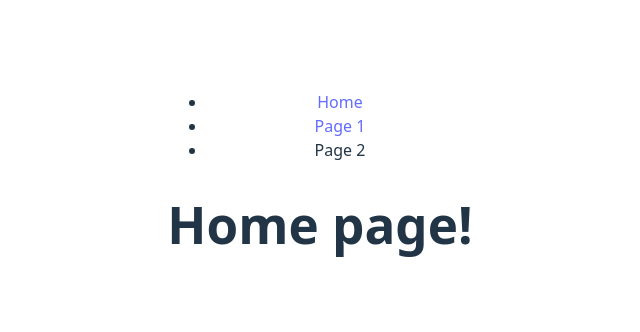
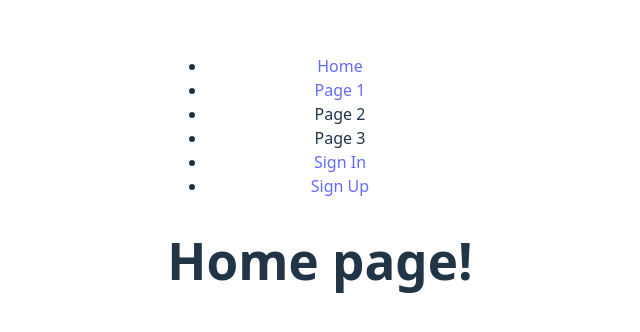
Before and after one commit to david-millett/glog-frontend-ts, a React (Vite) app: page / in a window 1280 px wide. Shown: the part 220-552 px from the top of the page, without its empty margins (320-960 px from the left). Built offline with nearby package versions, Linux system fonts and the light colour scheme.

Commit message:
created user state, created a type for this, successfully passed this down as props to NavBar

```diff
--- a/src/App.tsx
+++ b/src/App.tsx
@@ -1,17 +1,29 @@
-// import { useState } from 'react'
+import { useState } from 'react'
 import { Route, Routes } from 'react-router-dom'
+
+// Styles
 import './App.css'
 
-// * Components
+// Components
 import NavBar from './components/NavBar/NavBar'
 
-// * Pages
+// Pages
 
+
+// Types
+export type User = {
+  name: string
+  token: string
+}
+
+// App
 function App() {
+
+  const [user, setUser] = useState<User | null>(null)
 
   return (
     <>
-    <NavBar />
+    <NavBar user={user} setUser={setUser} />
     <Routes>
       <Route path='/' element={<h1>Home page!</h1>} />
       <Route path='/test' element={<h1>test</h1>} />
--- a/src/components/NavBar/NavBar.tsx
+++ b/src/components/NavBar/NavBar.tsx
@@ -1,16 +1,35 @@
 import { Link } from "react-router-dom"
 
-const NavBar = () => {
+// Types
+import type { Dispatch, SetStateAction } from "react"
+import type { User } from "../../App"
+
+type NavBarProps = {
+    user: User | null
+    setUser: Dispatch<SetStateAction<User | null>>
+}
+
+// Component
+const NavBar = ({ user, setUser }: NavBarProps) => {
+
+    // Logs the user out
+    const handleSignOut = () => setUser(null)
+
     return (
         <nav>
             <ul>
-                <li>
-                    <Link to='/'>Home</Link>
-                </li>
-                <li>
-                    <Link to='/test'>Page 1</Link>
-                </li>
+                <li><Link to='/'>Home</Link></li>
+                <li><Link to='/test'>Page 1</Link></li>
                 <li>Page 2</li>
+                <li>Page 3</li>
+                { user ?
+                    <li><Link to='/' onClick={handleSignOut}>Sign Out</Link></li>
+                    :
+                    <>
+                        <li><Link to='/'>Sign In</Link></li>
+                        <li><Link to='/'>Sign Up</Link></li>
+                    </>
+                }
             </ul>
         </nav>
     )
```
Also changed, not shown: 1 other file (tests, documents, lock files or other folders).
